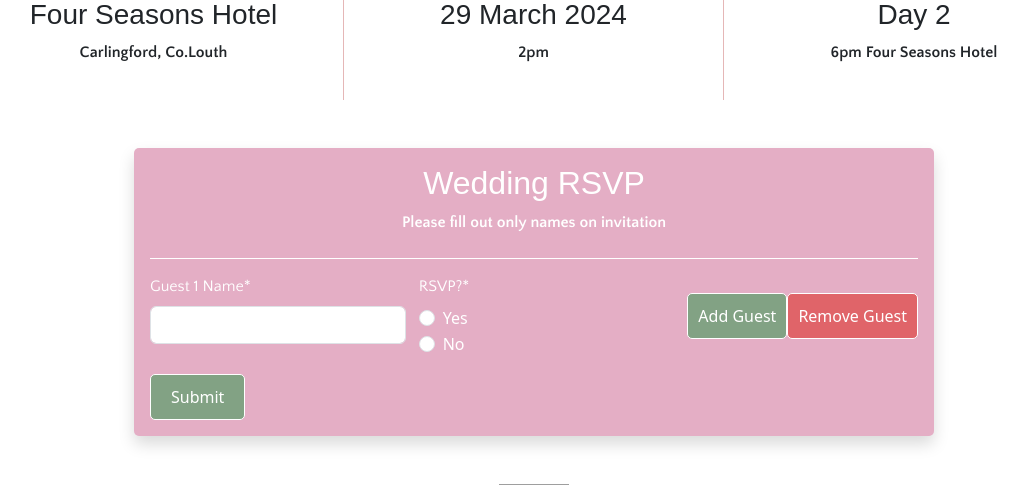
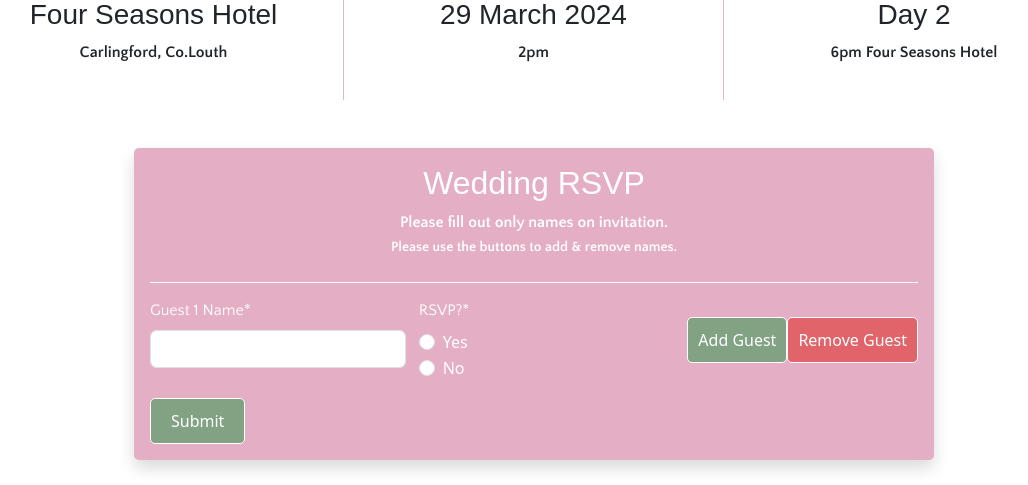
Before and after one commit to JamieT966/sarahandmick_wedding, a Django app: page / in a window 1280 px wide. Shown: the part 886-1371 px from the top of the page, without its empty margins (106-1134 px from the left). Run offline with Django 4.2, Linux system fonts and the light colour scheme; data comes from the database, SQL or seed files in the repository; some libraries are stand-ins or nearby versions; some web fonts are replaced; grey boxes are pictures that could not be loaded.

Commit message:
minor changes to text on homepage

```diff
--- a/rsvp/templates/index.html
+++ b/rsvp/templates/index.html
@@ -6,7 +6,9 @@
 <div class="hero-image intro-section p-3 container-fluid d-flex justify-content-center align-items-center">
     <div class="hero-content text-center">
         <h1>Emer & Jamie Are Getting Hitched</h1>
-        <p class="sub-heading">We can't wait to celebrate with you!</p>
+        <p class="sub-heading">We can't wait to celebrate with you!
+            <br>
+            <small>Please RSVP by January 29th.</small></p>
         <a href="#rsvp-form" class="btn-pink scroll-to-form">RSVP Here</a>
     </div>
 </div>
@@ -45,7 +47,8 @@
 
         <div class="top-of-form">
             <h2>Wedding RSVP</h2>
-            <p>Please fill out only names on invitation</p>
+            <p>Please fill out only names on invitation. <br>
+            <small>Please use the buttons to add & remove names.</small></p>
             <div class="line-seperator"></div>
         </div>
 
```
